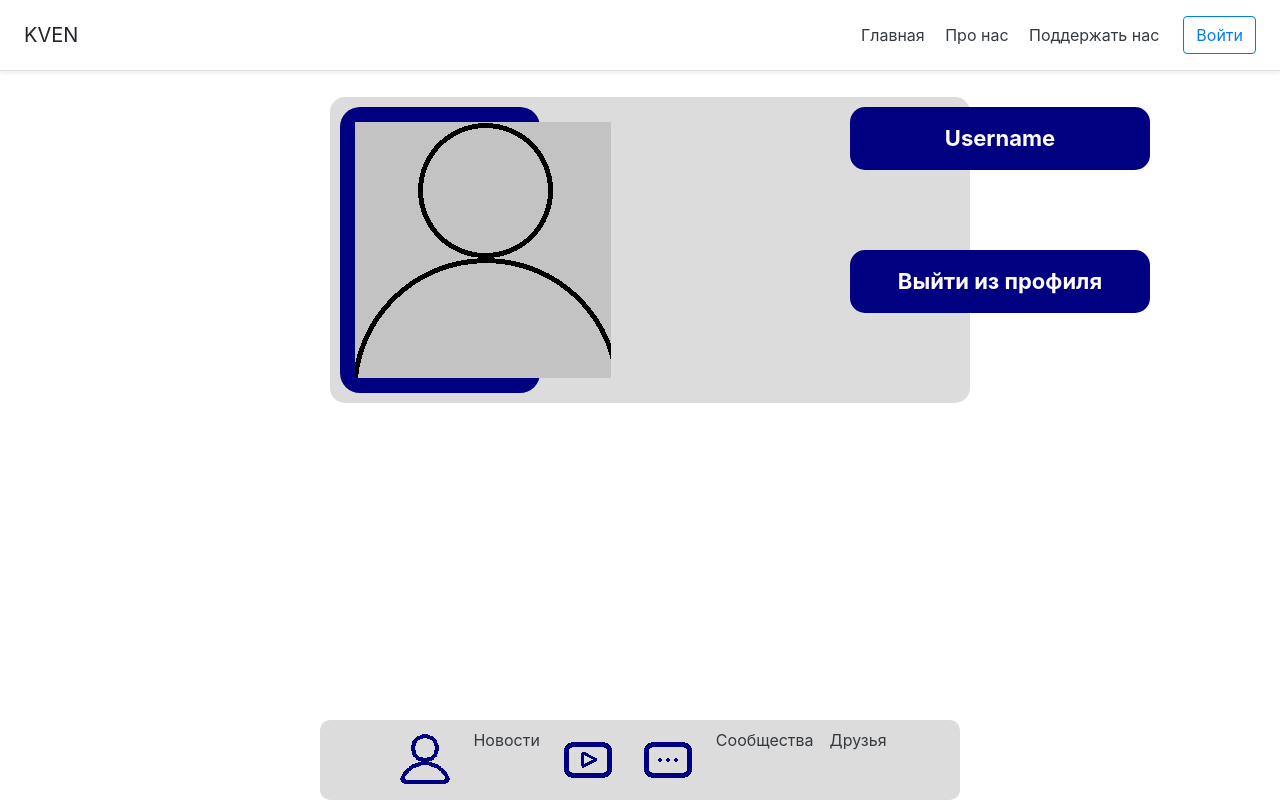
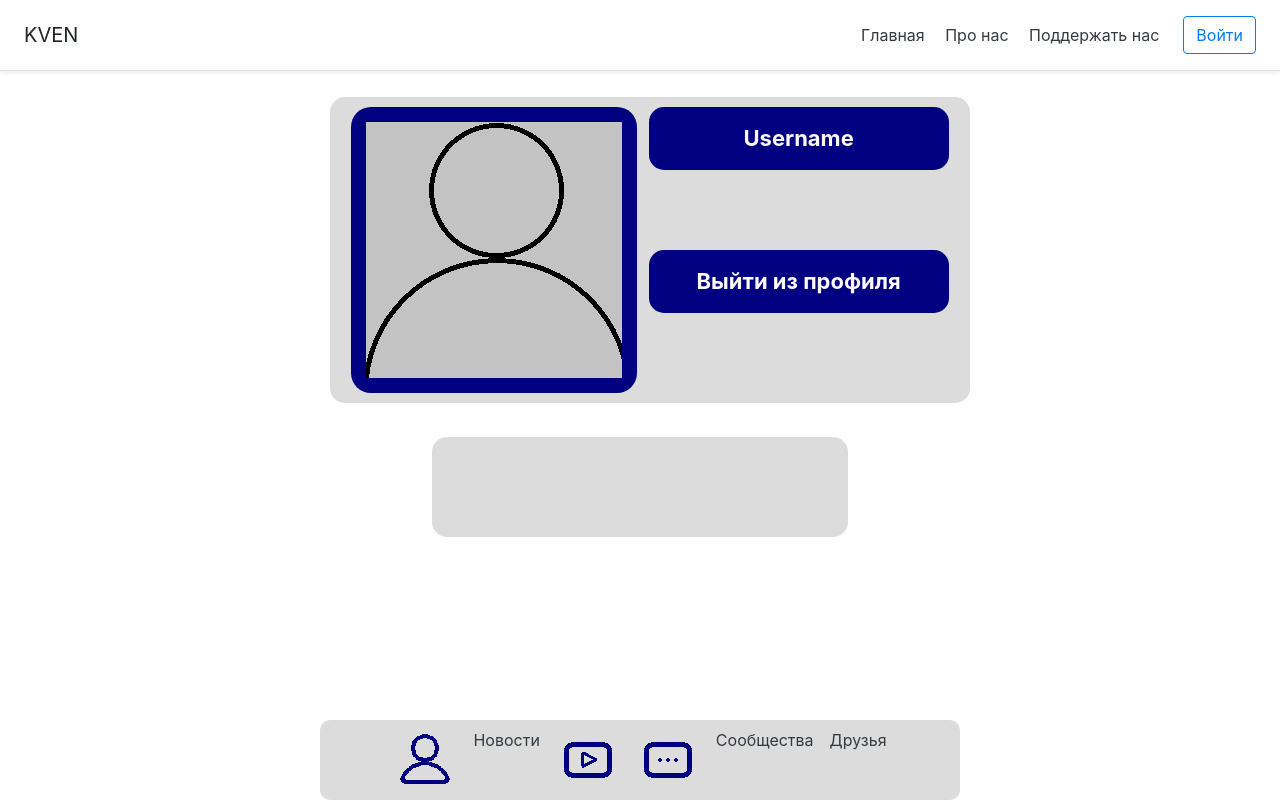
Before and after one commit to EliseyAg/kven-server, a Flask app: page /profile in a window 1280 px wide. Run offline with Flask 3, Linux system fonts and the light colour scheme; some libraries are stand-ins or nearby versions.

Commit message:
Added some post design

```diff
--- a/static/css/styles.css
+++ b/static/css/styles.css
@@ -293,7 +293,7 @@ body {
     flex: 1;
     display: flex;
     flex-direction: row;
-    justify-content: flex-center;
+    justify-content: flex-start;
 }
 
 .profile__inner__bubble {
@@ -321,8 +321,6 @@ body {
     display: flex;
     flex-direction: column;
     justify-content: flex-center;
-
-    margin-left: 50%;
 }
 
 .profile__info {
@@ -379,9 +377,68 @@ body {
     flex: 1;
 }
 
+.posts_space {
+    flex: 1;
+
+    min-width: 400px;
+
+    flex-direction: column;
+    justify-content: flex-center;
+    align-items: center;
+
+    overflow-y:scroll;
+}
+
+.post__outer {
+    display: flex;
+}
+
+post__inner {
+    flex: 1;
+    display: flex;
+    justify-content: flex-center;
+}
+
+.post__inner {
+    flex: 1;
+    display: flex;
+    justify-content: flex-center;
+    flex-direction: column;
+}
+
+.post__sender__outer {
+    display: flex;
+}
+
+.post__sender__inner {
+    flex: 1;
+    display: flex;
+    margin: 5px;
+}
+
+.post__sender__bubble {
+    flex: 1;
+    display: flex;
+
+    min-height: 100px;
+    background-color: #DCDCDC;
+    border-radius: 15px;
+
+    flex-direction: row;
+    justify-content: flex-center;
+}
+
+.post__body__outer {
+
+}
+
+.universal_spacer {
+    flex: 1;
+}
+
 .bottom_row {
     position:absolute;
-    bottom:0;
+    bottom: 0;
     display: -ms-flexbox;
     display: flex;
     -ms-flex-wrap: wrap;
--- a/templates/profile.html
+++ b/templates/profile.html
@@ -14,6 +14,7 @@
                 <div class="profile__avatar">
                     <img class="avatar" src="/static/gallery/avatars/1.png"/>
                 </div>
+                <div class="profile__spacer"></div>
                 <div class="profile__bubble__container">
                     <div class="profile__info">
                         <div class="profile__bubble">
@@ -35,5 +36,24 @@
             <div class="profile__spacer"></div>
         </div>
     </div>
+    <div class="universal_spacer"></div>
+    <div class="posts_space">
+        <div class="post__outer">
+            <div class="post__inner">
+                <div class="post__sender__outer">
+                    <div class="post__sender__inner">
+                        <div class="post__sender__bubble">
+
+                        </div>
+                    </div>
+                </div>
+                <div class="universal_spacer"></div>
+                <div class="post__body__outer">
+
+                </div>
+            </div>
+        </div>
+    </div>
+    <div class="universal_spacer"></div>
 </div>
 {% endblock %}
```
Also changed, not shown: dbase.db.
